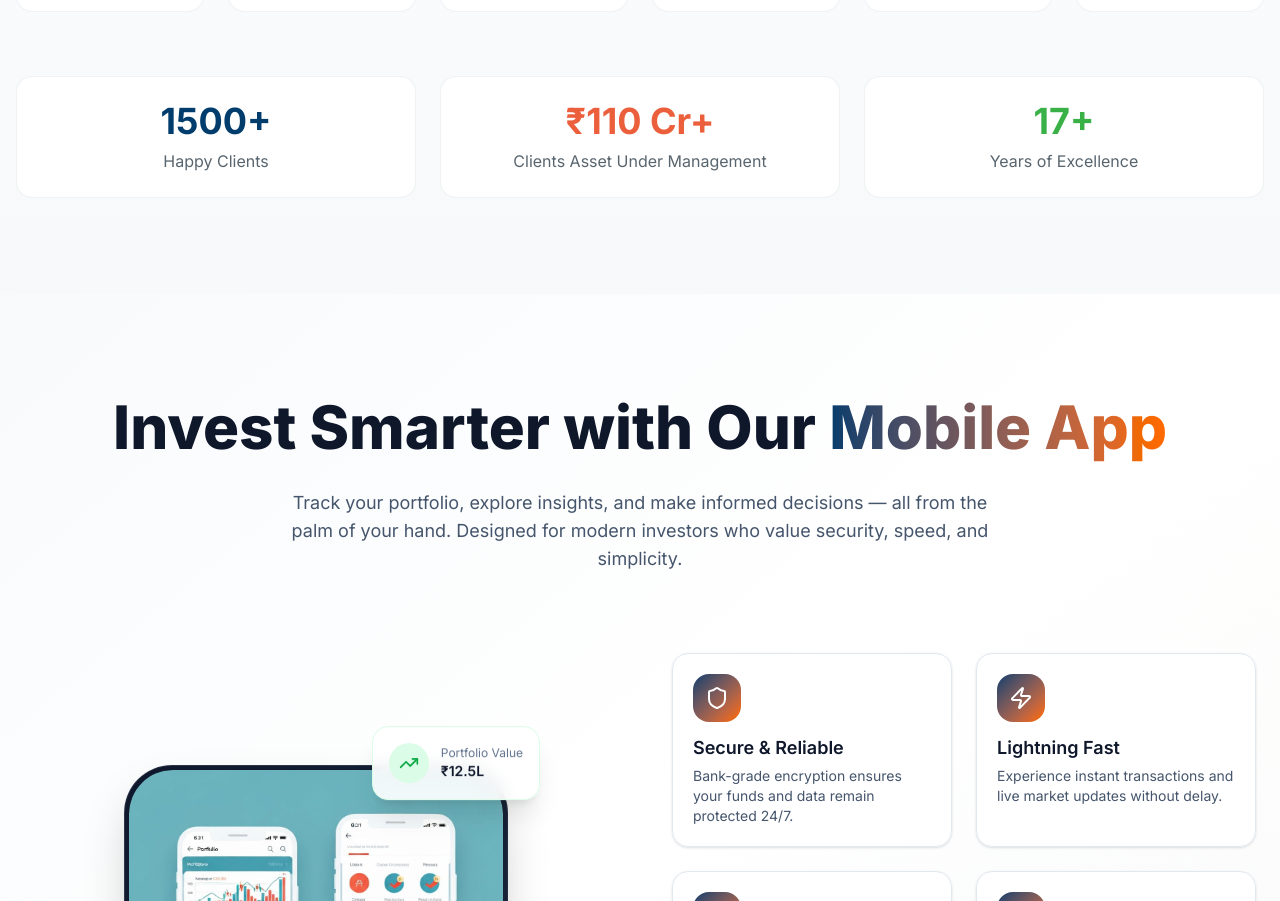
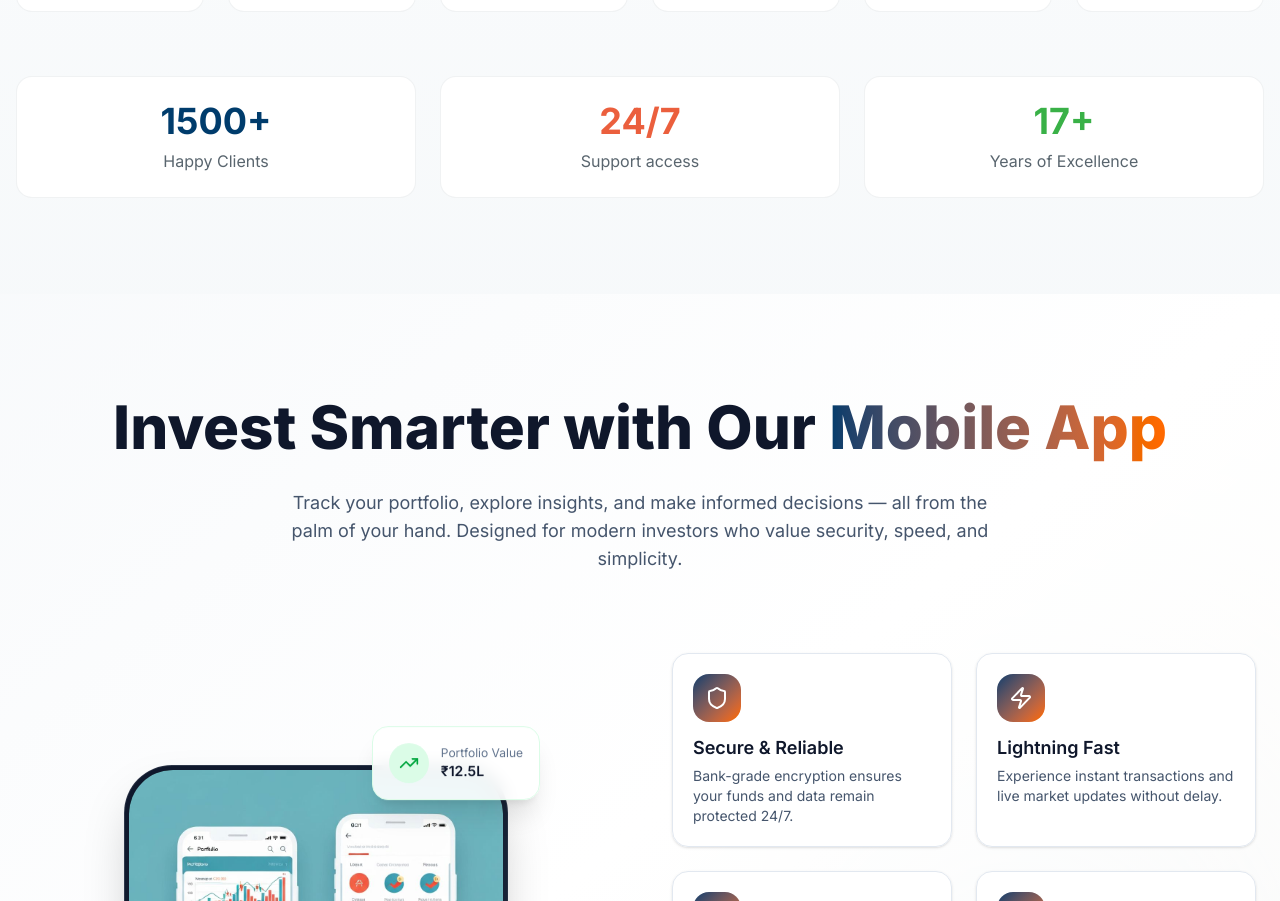
Before and after one commit to Sedawk-Dynamics/investroute, a Next.js app: page / in a window 1280 px wide. Shown: the part 3874-4775 px from the top of the page. Built offline with nearby package versions, Linux system fonts and the light colour scheme.

Commit message:
updated aum

```diff
--- a/components/trusted-partners.tsx
+++ b/components/trusted-partners.tsx
@@ -93,8 +93,8 @@ export function TrustedPartners() {
             <p className="text-sm sm:text-base text-muted-foreground">Happy Clients</p>
           </div>
           <div className="text-center p-5 sm:p-6 bg-card rounded-xl border border-border/50">
-            <div className="text-3xl sm:text-4xl font-bold text-secondary mb-2">₹110 Cr+</div>
-            <p className="text-sm sm:text-base text-muted-foreground">Clients Asset Under Management</p>
+            <div className="text-3xl sm:text-4xl font-bold text-secondary mb-2">24/7</div>
+            <p className="text-sm sm:text-base text-muted-foreground">Support access</p>
           </div>
           <div className="text-center p-5 sm:p-6 bg-card rounded-xl border border-border/50">
             <div className="text-3xl sm:text-4xl font-bold text-accent mb-2">17+</div>
```
